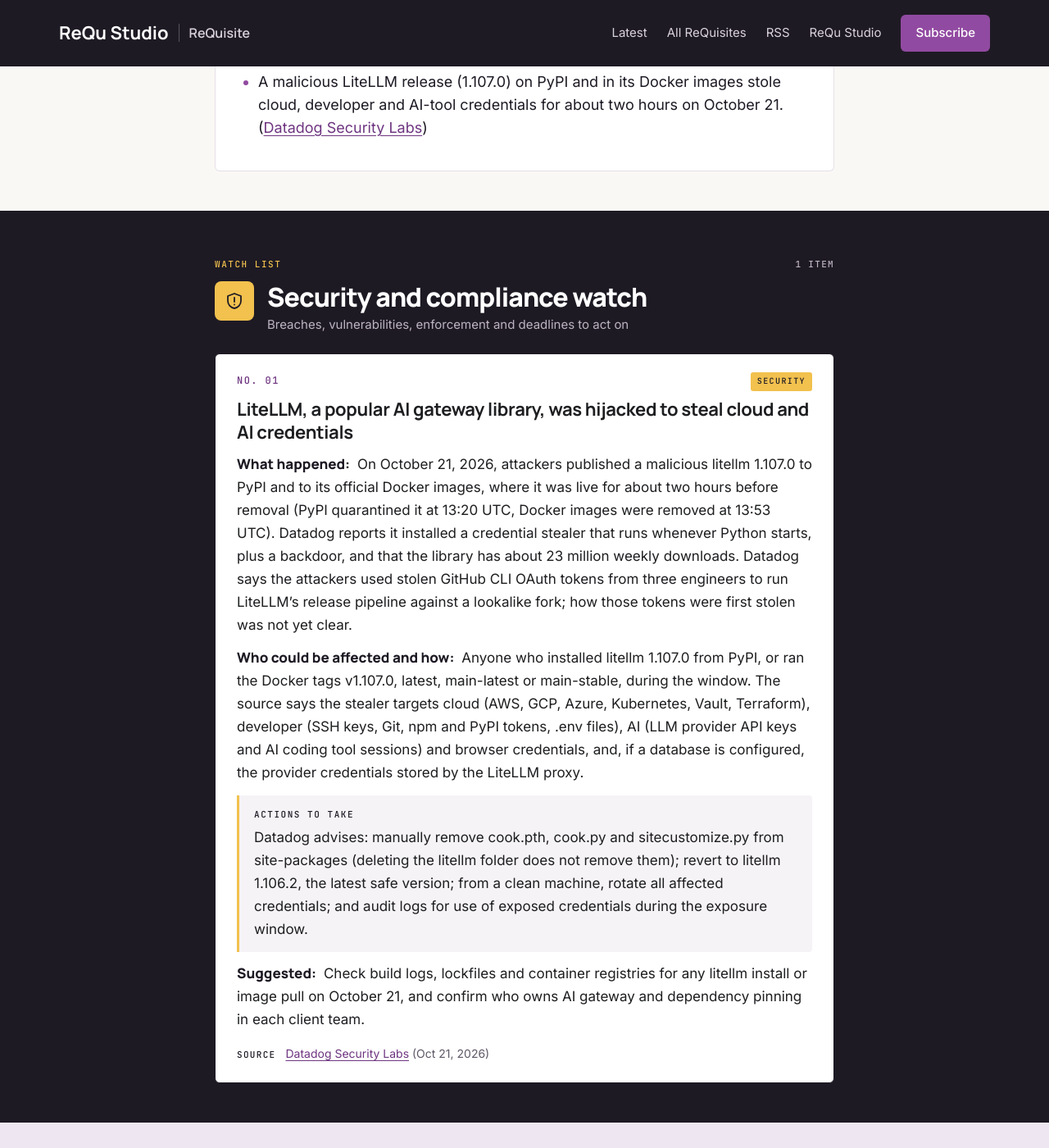
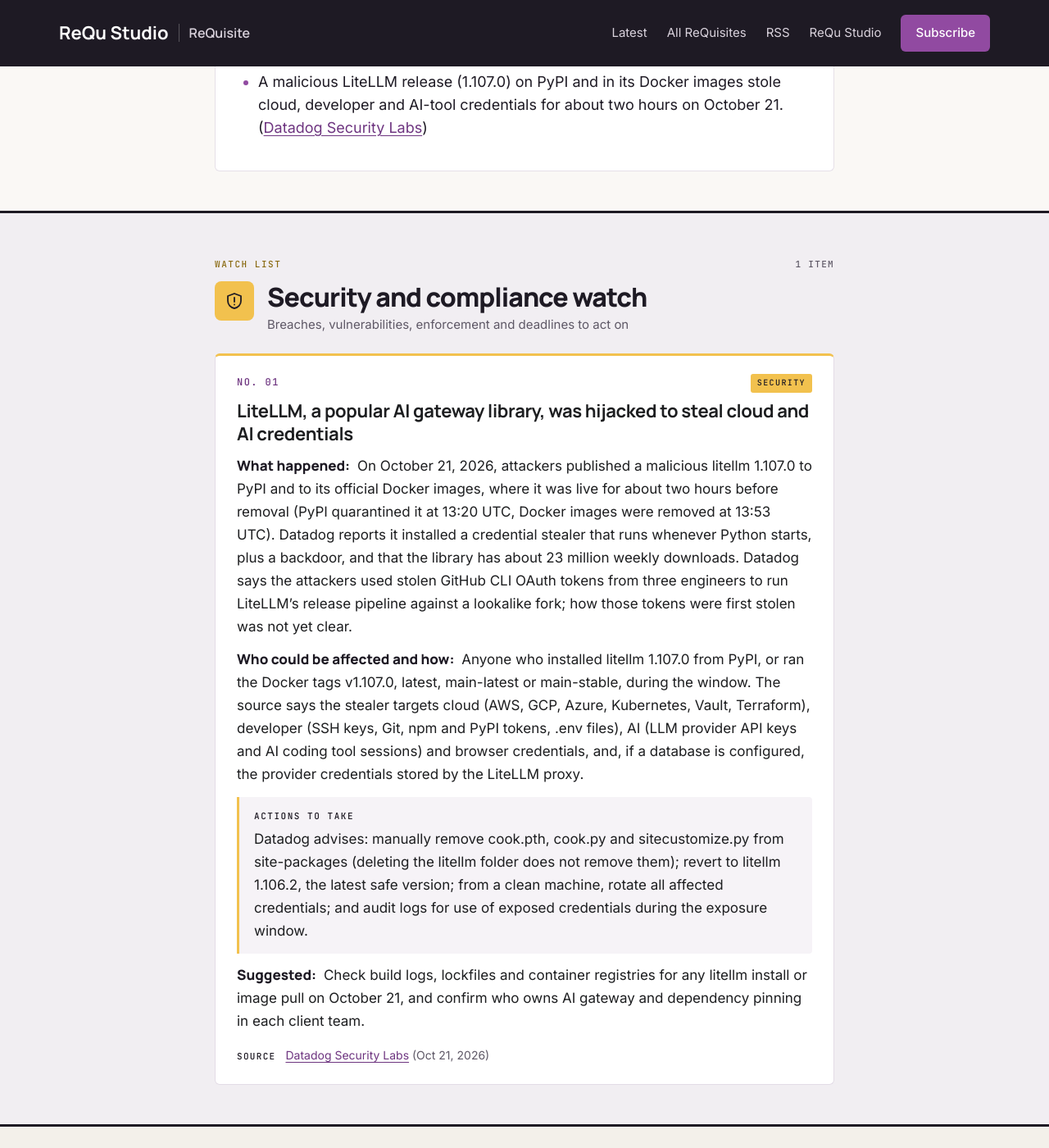
Before and after one commit to PresaDiva/requisite, a Jekyll site: the page built from _posts/2026-10-23-requisite.md, in a window 1280 px wide and 1400 px high, scrolled down 606 px. Shown: the whole window at 82% size. Built offline with Jekyll 4.4.1, drawn with Linux system fonts in a browser that asks for light colours.

Commit message:
Bold section lines, muted backgrounds and coloured card top lines
Security and the talking point no longer sit on dark ink, so only the footer reads as the end. Fix sideways scroll on phones from the full-width lines.

Co-Authored-By: Claude Opus 5.5 <noreply@anthropic.com>
Claude-Session: https://claude.ai/code/session_012sUwLcRC88EU5HmLmsmyW6

```diff
--- a/assets/css/brief.css
+++ b/assets/css/brief.css
@@ -260,7 +260,7 @@ p.field.act .label { background: var(--ink); color: var(--gold); }
 .nav .nav-cta:hover { background: var(--purple-dark); color: #FFFFFF; }
 
 /* Pager */
-.pager { display: grid; grid-template-columns: 1fr 1fr; gap: 12px; padding-top: 8px; padding-bottom: 24px; }
+.pager { display: grid; grid-template-columns: 1fr 1fr; gap: 12px; padding-top: 40px; padding-bottom: 24px; }
 .pager-link {
   display: flex; flex-direction: column; gap: 4px; padding: 16px 20px; border: 1px solid var(--line);
   border-radius: var(--radius); background: var(--surface); text-decoration: none; color: var(--text);
@@ -299,6 +299,7 @@ p.field.act .label { background: var(--ink); color: var(--gold); }
 
 /* Fluid layout: content follows the window width and never forces sideways scrolling */
 html { -webkit-text-size-adjust: 100%; }
+html, body { overflow-x: clip; }
 img, svg, video, table { max-width: 100%; }
 .brief-body, .card, .sec { min-width: 0; overflow-wrap: anywhere; }
 .brief-body table { display: block; overflow-x: auto; }
@@ -383,14 +384,16 @@ h1, h2, h3 { letter-spacing: -0.02em; }
 .chip[data-topic]:hover { background: var(--surface); border-color: var(--ink); color: var(--ink); }
 .chip-dot { width: 10px; height: 10px; border: 0; border-radius: 2px; background: var(--accent, var(--purple)); }
 
-/* Sections: the full-width page background changes with each section.
-   Light sections alternate lilac and sand (set by brief.js); security and the
-   talking point sit on dark ink. The section's own colour is only an accent. */
+/* Sections: the full-width page background changes with each section, and a bold
+   ink rule runs across the top of each one. Backgrounds alternate two muted tones
+   (set by brief.js). Only the footer is dark. The section colour is only an accent. */
 .sec { margin: 0; padding: 56px 0 48px; }
-.sec[data-tone] { background: var(--tone); box-shadow: 0 0 0 100vmax var(--tone); clip-path: inset(0 -100vmax); }
-.sec[data-tone="a"] { --tone: #EEE7F1; }
-.sec[data-tone="b"] { --tone: #F3EDE3; }
-.sec[data-tone="dark"] { --tone: #1E1A24; --head-fg: #FFFFFF; --head-sub: #BDB4C2; --head-lab: #F2C14E; }
+.sec[data-tone] { position: relative; background: var(--tone); box-shadow: 0 0 0 100vmax var(--tone); clip-path: inset(0 -100vmax); }
+.sec[data-tone]::before { content: ""; position: absolute; top: 0; left: -100vmax; right: -100vmax; height: 3px; background: var(--ink); }
+.sec[data-tone]:last-child::after { content: ""; position: absolute; bottom: 0; left: -100vmax; right: -100vmax; height: 3px; background: var(--ink); }
+.sec[data-tone="a"] { --tone: #F1EEF2; }
+.sec[data-tone="b"] { --tone: #F3F0EA; }
+.sec-security { --head-lab: #8A6A12; }
 .sec-head { display: flex; align-items: flex-start; gap: 16px; background: transparent; border: 0; border-radius: 0; padding: 30px 0 24px; margin: 0; position: relative; }
 .sec-icon { display: inline-flex; flex: none; width: 48px; height: 48px; border-radius: 8px; background: var(--accent); color: var(--on); border: 0; }
 .sec-icon svg { width: 24px; height: 24px; }
@@ -412,8 +415,7 @@ h1, h2, h3 { letter-spacing: -0.02em; }
 .sec-top3 a:hover { color: var(--gold); }
 
 /* Story cards: white, hairline border, mono number and a small tinted tag */
-.card { background: var(--surface); border: 1px solid #E3DCE6; border-radius: 6px; padding: 22px 26px 24px; margin: 0 0 12px; }
-.sec[data-tone="dark"] .card { border-color: var(--ink); }
+.card { background: var(--surface); border: 1px solid #E3DCE6; border-top: 3px solid var(--accent, var(--ink)); border-radius: 6px; padding: 22px 26px 24px; margin: 0 0 12px; }
 .sec .card:last-child { margin-bottom: 0; }
 .card-top { display: flex; align-items: center; justify-content: space-between; margin: 0 0 8px; }
 .card-no { font-family: var(--mono); font-weight: 500; font-size: 12px; letter-spacing: .12em; color: var(--accent-dark); }
@@ -432,20 +434,14 @@ p.field.act { background: #F6F3F7; border-left: 3px solid var(--accent); border-
 p.field.act .label { display: block; background: transparent; padding: 0; color: var(--ink); font-family: var(--mono); font-weight: 500; font-size: 11px; letter-spacing: .14em; text-transform: uppercase; margin: 0 0 4px; }
 p.field.act .label::after { content: ""; }
 
-/* Talking point: dark card */
-.sec-talking { color: #E4DEE7; }
+/* Talking point: sits on its band like other sections, no card box */
+.sec-talking { --head-lab: #8A6A12; }
 .sec-talking .sec-head { padding: 30px 0 16px; }
-
-.sec-talking .sec-count { display: none; }
-.sec-talking .sec-kicker { color: var(--gold); }
-.sec-talking .sec-title { color: #FFFFFF; }
-.sec-talking .sec-blurb { color: #BDB4C2; }
-.sec-talking .card { background: transparent; border: 0; border-radius: 0; padding: 0 0 16px; margin: 0; }
-.sec-talking .card-title, .sec-talking .card-title strong { color: #FFFFFF; font-size: clamp(21px, 2.6vw, 25px); }
-.sec-talking .card a { color: #FFFFFF; text-decoration-color: var(--gold); }
-.sec-talking .card p, .sec-talking p.source { color: #D9D2DC; }
-.sec-talking p.source { border-top: 1px solid #3B3440; padding-top: 14px; }
-.sec-talking p.source .label { color: var(--gold); }
+.sec-talking .card { padding: 22px 26px 24px; margin: 0; }
+.sec-talking .card-title, .sec-talking .card-title strong { color: var(--ink); font-size: clamp(20px, 2.4vw, 24px); }
+.sec-talking .card p { color: #3B3440; }
+.sec-talking .card a { color: var(--purple-dark); }
+.sec-talking p.source { border-top: 1px solid #DDD5E0; padding-top: 14px; color: var(--muted); }
 
 /* Subscribe band: dark, like the site's closing call to action */
 .subscribe { background: var(--ink); border: 0; color: #FFFFFF; }
--- a/assets/js/brief.js
+++ b/assets/js/brief.js
@@ -165,12 +165,10 @@
     }
   });
 
-  // Full-width page background per section: light sections alternate two tones,
-  // security and the talking point sit on dark ink.
+  // Full-width page background per section: sections alternate two muted tones.
   var tone = 0;
   sections.forEach(function (s) {
     if (s.kind === 'top3' || s.kind === 'checks') return;
-    if (s.kind === 'security' || s.kind === 'talking') { s.el.setAttribute('data-tone', 'dark'); return; }
     s.el.setAttribute('data-tone', tone % 2 === 0 ? 'a' : 'b');
     tone++;
   });
```
Also changed, not shown: _includes/email-edition.html (+20 -19 lines), README.md.
